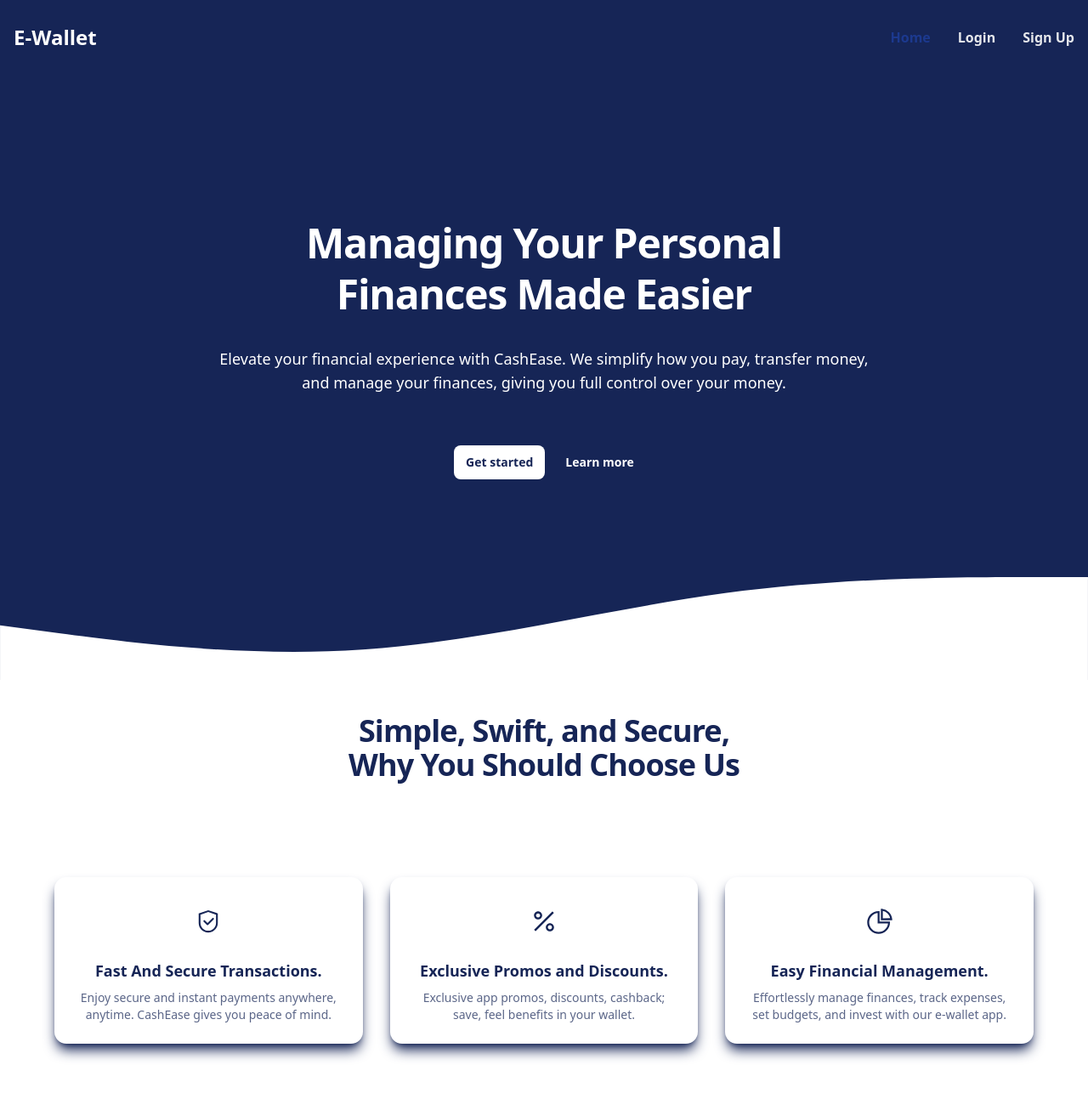
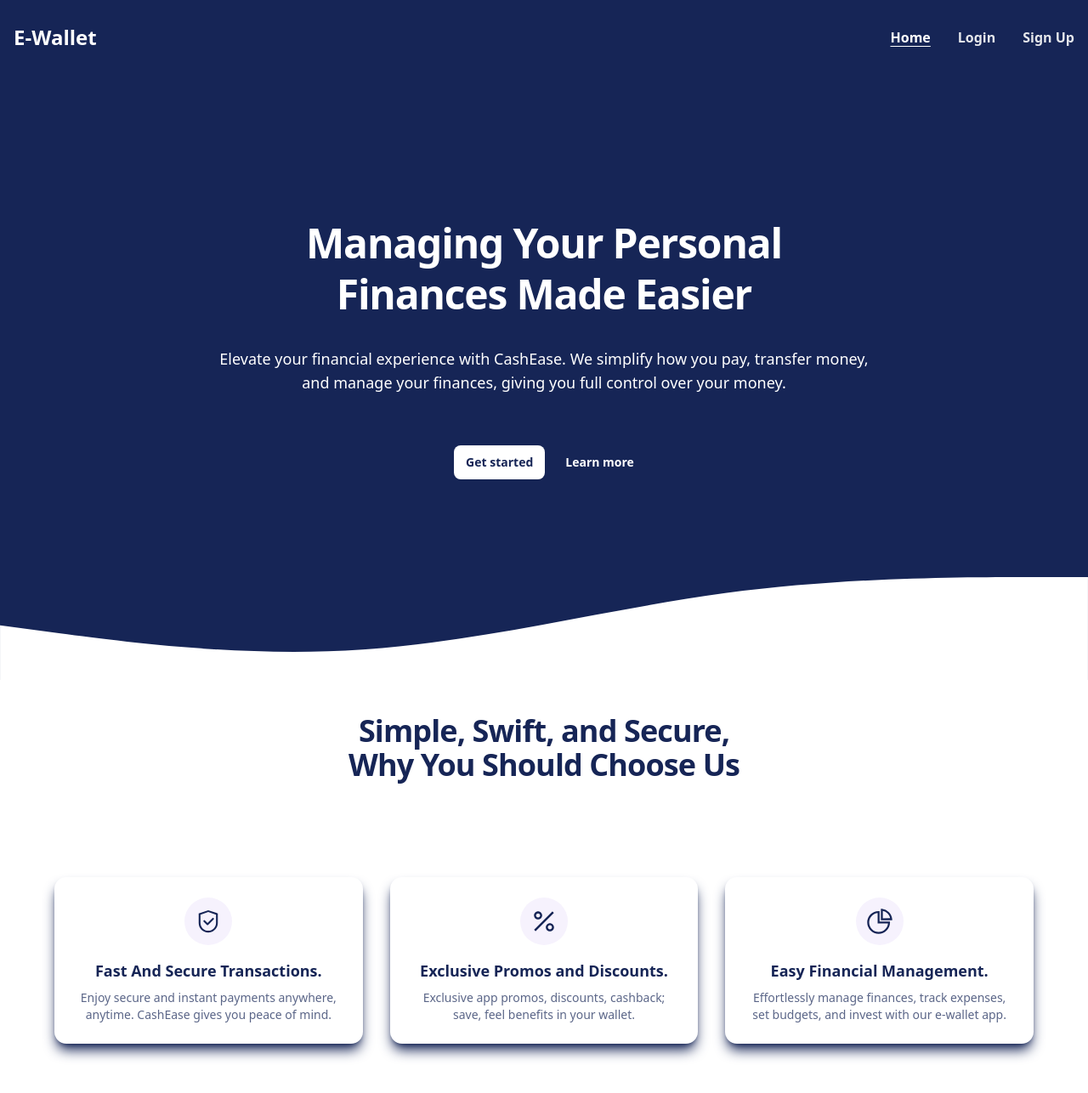
Before and after one commit to YehiaZakaria99/E-Wallet, a Next.js app: page / in a window 1280 px wide. Shown: the top 1286 px of the page at 85% size. Built offline with nearby package versions, Linux system fonts and the light colour scheme.

Commit message:
Edit Active style

```diff
--- a/src/app/globals.css
+++ b/src/app/globals.css
@@ -41,6 +41,9 @@
   --radius-md: calc(var(--radius) - 2px);
   --radius-lg: var(--radius);
   --radius-xl: calc(var(--radius) + 4px);
+  --color-mainColor: var(--main-color);
+  --color-secColor: var(--sec-color);
+  --color-descColor: var(--desc-color);
 }
 
 :root {
@@ -76,6 +79,9 @@
   --sidebar-accent-foreground: oklch(0.216 0.006 56.043);
   --sidebar-border: oklch(0.923 0.003 48.717);
   --sidebar-ring: oklch(0.709 0.01 56.259);
+  --main-color: #662ab2;
+  --sec-color: #f6f2fd;
+  --desc-color: #706183;
 }
 
 .dark {
@@ -121,5 +127,10 @@
   }
 }
 .active {
-  @apply text-blue-900;
+  @apply text-white underline underline-offset-4;
 }
+
+html,
+body {
+  scroll-behavior: smooth;
+}
```
